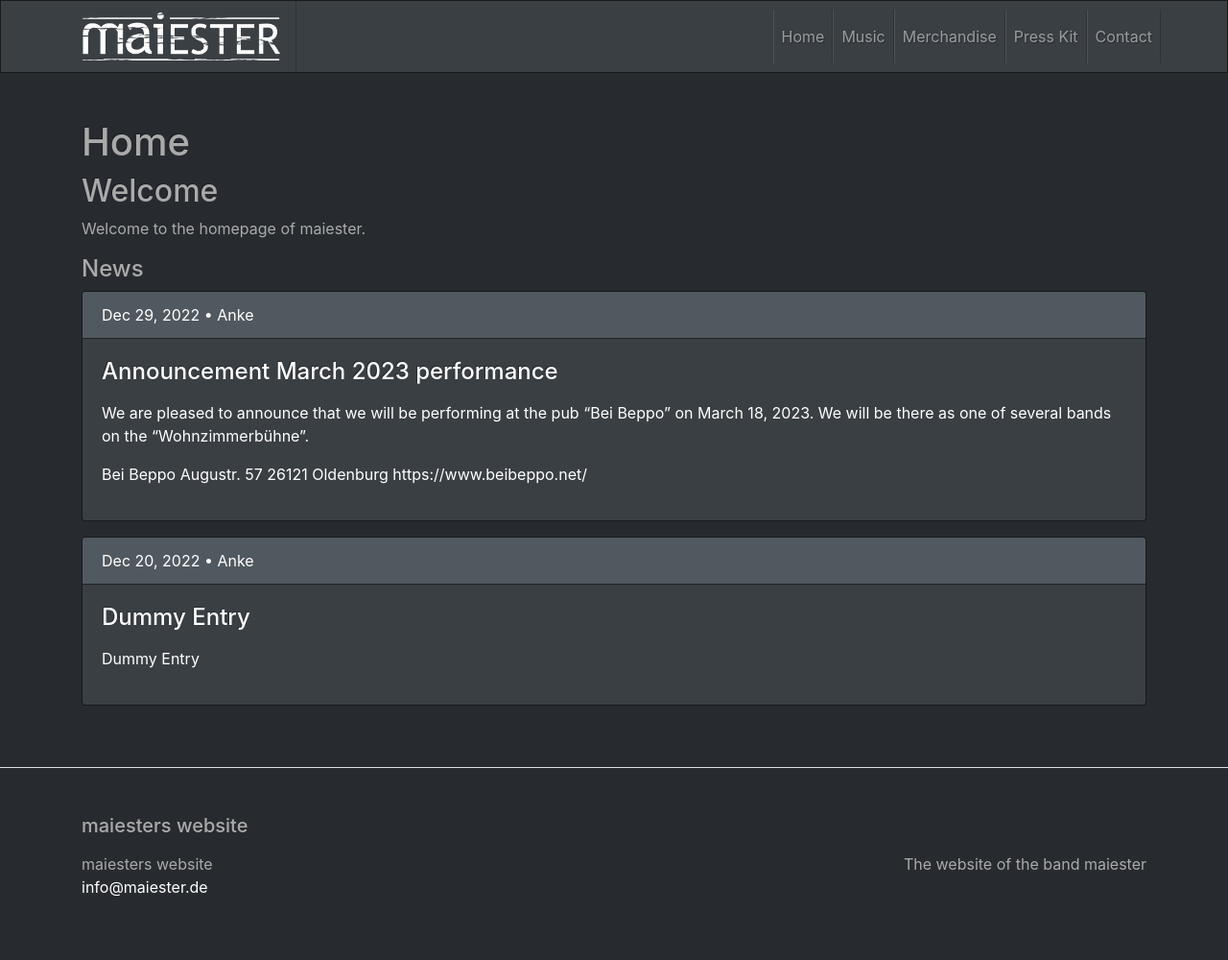
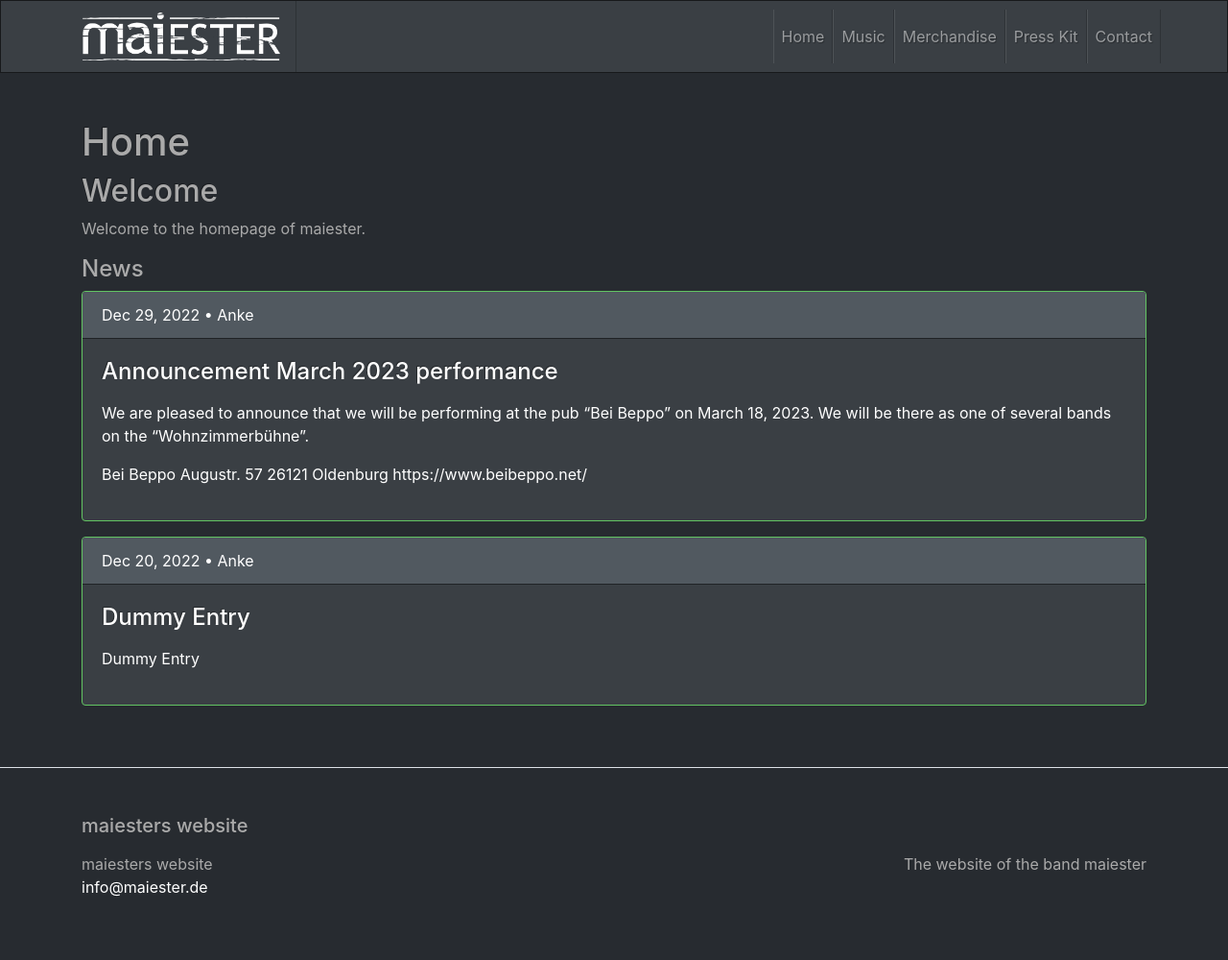
Before and after one commit to maiester/maiester.github.io, a Jekyll site: the page built from index.md, in a window 1280 px wide. Shown: the whole page at 96% size. Built offline with Jekyll 4.4.1, drawn with Linux system fonts in a browser that asks for light colours.

Commit message:
Update home.html

```diff
--- a/_layouts/home.html
+++ b/_layouts/home.html
@@ -19,7 +19,9 @@ layout: default
     <ul class="list-unstyled">
       {%- for post in site.posts -%}
 
-    <div class="card text-white bg-primary mb-3" style="max-width: 80rem;">
+      {%- assign bordercolor = "border-success" -%}
+
+    <div class="card text-white bg-primary mb-3 {{ bordercolor }}" style="max-width: 80rem;">
       {%- assign date_format = "%b %-d, %Y" -%}
       <div class="card-header">{{ post.date | date: date_format }} {%- if post.author -%} &nbsp;• {{ post.author }} {%- endif -%}</div>
       <div class="card-body">
```
